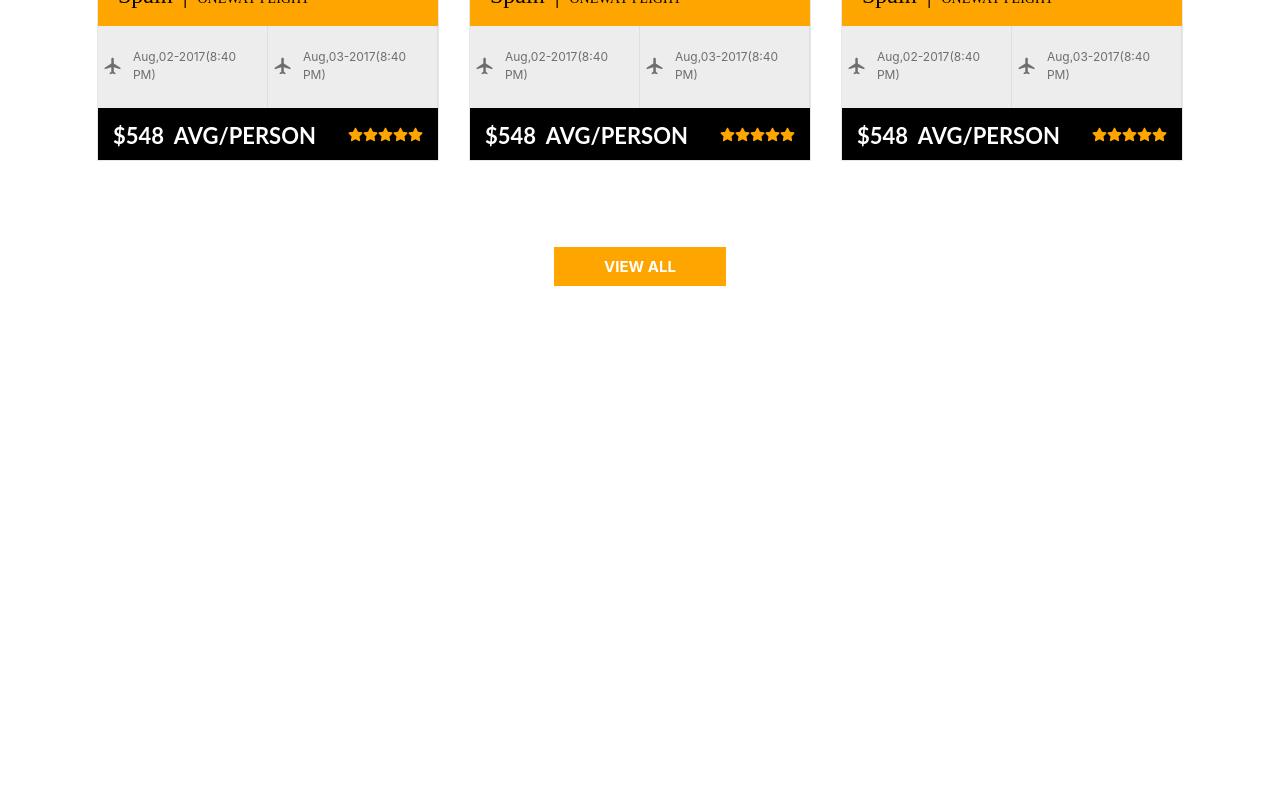
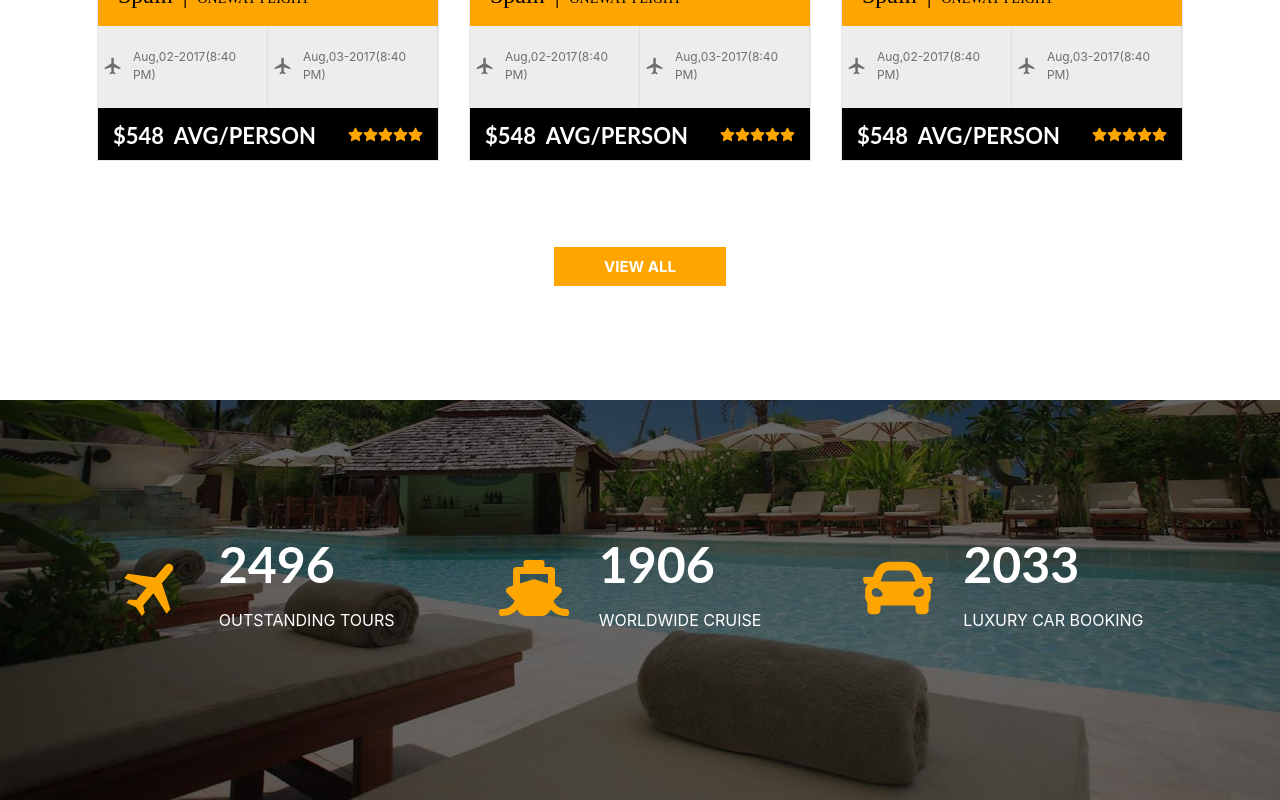
Before and after one commit to keshavgoyal2807/Leamigo-website, a React (Create React App) app: page / in a window 1280 px wide. Shown: the part 5107-5907 px from the top of the page. Before the commit the page ends 5507 px from the top, so only its background shows below. Built offline with nearby package versions, Linux system fonts and the light colour scheme.

Commit message:
added highlights-section

```diff
--- a/src/components/App.js
+++ b/src/components/App.js
@@ -12,6 +12,7 @@ import TourOffers from './touroffers';
 import CruiseOffers from './cruiseoffers';
 import FeatureVideo from './featurevideo';
 import FlightOffers from './flightoffers';
+import Highlights from './highlights';
 
 
 
@@ -32,6 +33,7 @@ class App extends React.Component{
         <CruiseOffers />
         <FeatureVideo />
         <FlightOffers />
+        <Highlights />
       </div>
       </Route>
     )
--- /dev/null
+++ b/src/components/highlights.js
@@ -0,0 +1,47 @@
+import React from 'react'
+import '../styles/highlights.css'
+import {FaShip,FaCar} from 'react-icons/fa'
+import { MdFlight } from 'react-icons/md'
+
+class Highlights extends React.Component{
+    render()
+    {
+        return(
+            <div className="highlights">
+                <div className="highlights-inner">
+                    <div className="highlights-content">
+                        <div className="highlights-item">
+                            <div className="highlight-item-icon">
+                                <MdFlight className="h-i-i rotate-icon" size={100}></MdFlight>
+                            </div>
+                            <div className="highlight-item-text">
+                                <h2>2496</h2>
+                                <p>outstanding tours</p>
+                            </div>
+                        </div>
+                        <div className="highlights-item">
+                            <div className="highlight-item-icon">
+                                <FaShip className="h-i-i" size={100}></FaShip>
+                            </div>
+                            <div className="highlight-item-text">
+                                <h2>1906</h2>
+                                <p>worldwide cruise</p>
+                            </div>
+                        </div>
+                        <div className="highlights-item">
+                            <div className="highlight-item-icon">
+                                <FaCar className="h-i-i" size={100}></FaCar>
+                            </div>
+                            <div className="highlight-item-text">
+                                <h2>2033</h2>
+                                <p>luxury car booking</p>
+                            </div>
+                        </div>
+                    </div>
+                </div>
+            </div>
+        )
+    }
+}
+
+export default Highlights
--- /dev/null
+++ b/src/styles/highlights.css
@@ -0,0 +1,131 @@
+.highlights{
+    background: linear-gradient(rgba(0, 0, 0,0.6),rgba(0, 0, 0,0.6)),url('../images/highlights.jpg') 50% 87%;
+    background-size: cover;
+    background-repeat: no-repeat;
+    padding-top: 124px;
+    padding-bottom: 124px;
+    color: white;
+    font-weight: 400;
+}
+
+.highlights-inner{
+    margin: 0 auto;
+}
+
+.highlights-content{
+    width: 100%;
+    display: flex;
+    flex-wrap: wrap;
+    align-items: center;
+    justify-content: space-around;
+    padding: 10px;
+}
+
+.highlights-item{
+    width: 30%;
+    display: flex;
+    /* flex-wrap: wrap; */
+    align-items: center;
+    justify-content: center;
+    margin-bottom: 20px;
+    margin-right: 20px;
+}
+
+.highlight-item-icon
+{
+    color: orange;
+    text-align: left;
+    width: 100px;
+}
+
+.h-i-i{
+    display: inline-block;
+    width: 70px;
+    height: 70px;
+}
+
+.rotate-icon{
+    transform: rotateZ(40deg);
+    transform-origin: 50% 50%;
+}
+
+.highlight-item-text{
+    overflow: hidden;
+    color: white;
+    font-weight: 400;
+    text-transform: uppercase;
+    text-align: left;
+}
+.highlight-item-text h2{
+    font-family: 'Lato', sans-serif;
+    font-size: 50px;
+    font-weight: bold;
+    margin: 0;
+}
+
+
+@media screen and (min-width:1200px)
+{
+    .highlights-inner{
+        max-width: 1140px;
+    }
+
+}
+
+@media screen and (max-width:1199px) and (min-width:992px)
+{
+    .highlights-inner{
+        max-width: 960px;
+    }
+}
+
+@media screen and (max-width:991px) and (min-width:768px)
+{
+    .highlights-inner{
+        max-width: 720px;
+    }
+
+    .highlight-item-text h2{
+        font-size: 45px;
+    }
+
+    .highlight-item-text p{
+        font-size: 15px;
+    }
+
+    .highlight-item-icon
+    {
+        color: orange;
+        text-align: left;
+        margin-right: 15px;
+        width: auto;
+    }
+
+    .h-i-i{
+        display: inline-block;
+        width: 60px;
+        height: 60px;
+    }
+}
+
+@media screen and (max-width:767px) and (min-width:576px)
+{
+    .highlights-inner{
+        max-width: 540px;
+    }
+
+    .highlights-item{
+        width: 100%;
+    }
+}
+
+@media screen and (max-width:575px)
+{
+    .highlights-inner{
+        max-width: 95%;
+    }
+
+    .highlights-item{
+        width: 100%;
+    }
+}
```
Also changed, not shown: src/images/highlights.jpg (added).
